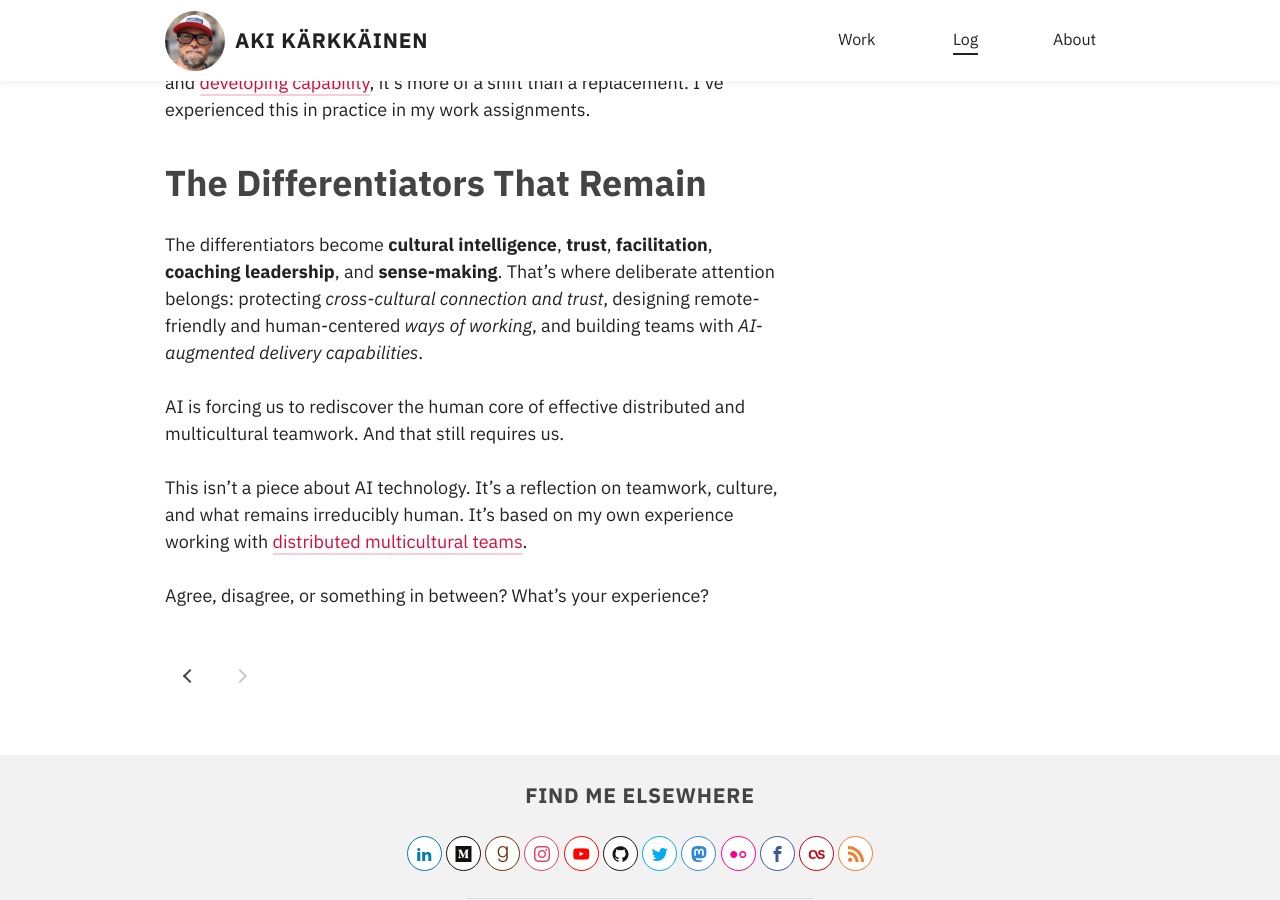
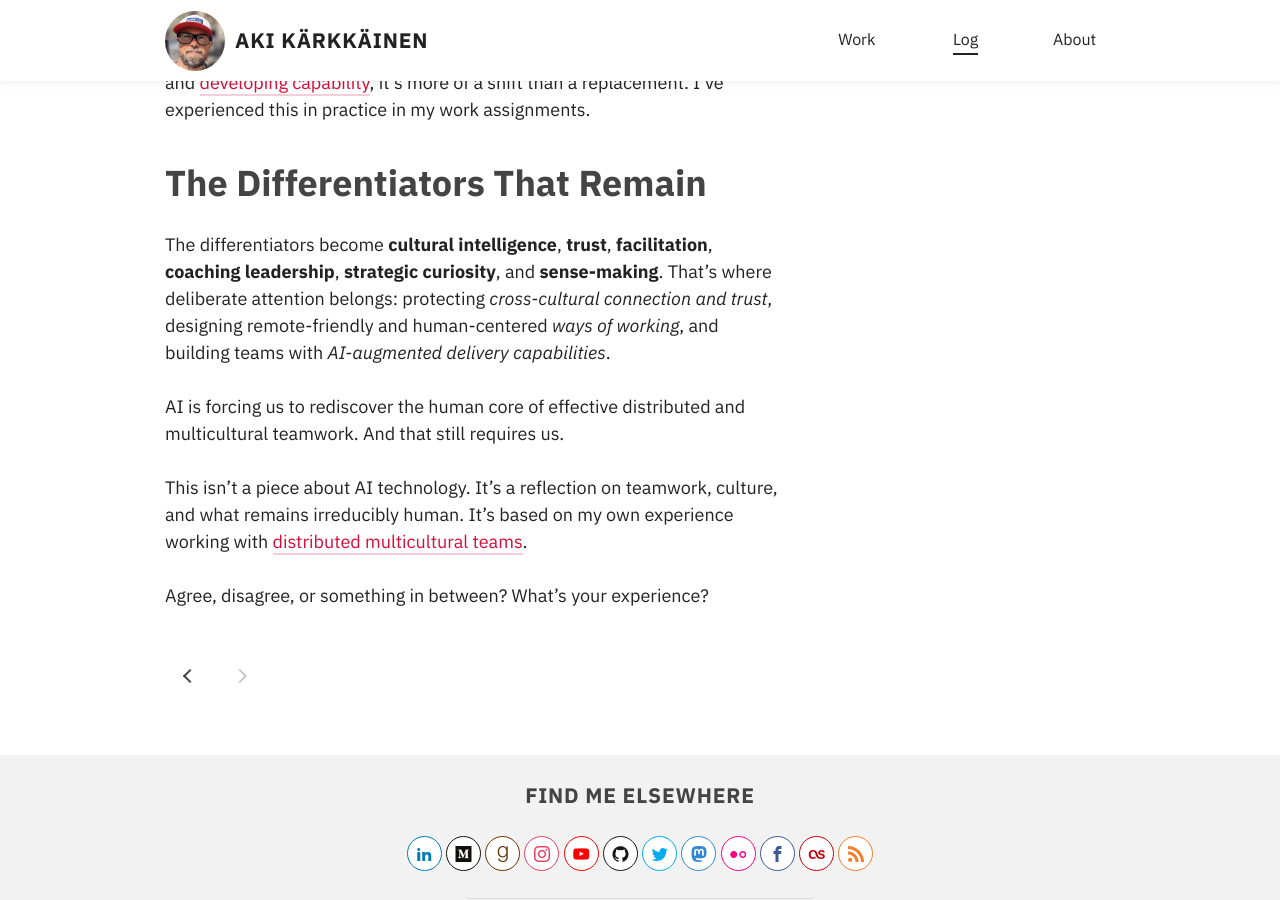
Before and after one commit to akikoo/akikoo.github.io, a Jekyll site: the page built from _posts/2026-02-24-rediscovering-the-human-core-of-teamwork.html, in a window 1280 px wide and 900 px high, scrolled down 2238 px. Built offline with Jekyll 4.4.1, drawn with Linux system fonts in a browser that asks for light colours; some web fonts are replaced.

Commit message:
Adapt text

```diff
--- a/_posts/2026-02-24-rediscovering-the-human-core-of-teamwork.html
+++ b/_posts/2026-02-24-rediscovering-the-human-core-of-teamwork.html
@@ -31,7 +31,7 @@ image:
 <p>For those who built their professional identity around maintaining process, AI may feel threatening. For those whose work is about enabling collaboration and <a href="/log/2025/07/06/breaking-free-from-the-capability-trap/">developing capability</a>, it’s more of a shift than a replacement. I’ve experienced this in practice in my work assignments.</p>
 
 <h2>The Differentiators That Remain</h2>
-<p>The differentiators become <strong>cultural intelligence</strong>, <strong>trust</strong>, <strong>facilitation</strong>, <strong>coaching leadership</strong>, and <strong>sense-making</strong>. That’s where deliberate attention belongs: protecting <em>cross-cultural connection and trust</em>, designing remote-friendly and human-centered <em>ways of working</em>, and building teams with <em>AI-augmented delivery capabilities</em>.</p>
+<p>The differentiators become <strong>cultural intelligence</strong>, <strong>trust</strong>, <strong>facilitation</strong>, <strong>coaching leadership</strong>, <strong>strategic curiosity</strong>, and <strong>sense-making</strong>. That’s where deliberate attention belongs: protecting <em>cross-cultural connection and trust</em>, designing remote-friendly and human-centered <em>ways of working</em>, and building teams with <em>AI-augmented delivery capabilities</em>.</p>
 <p>AI is forcing us to rediscover the human core of effective distributed and multicultural teamwork. And that still requires us.</p>
 
 <p>This isn’t a piece about AI technology. It’s a reflection on teamwork, culture, and what remains irreducibly human. It’s based on my own experience working with <a href="/log/2022/07/25/distributed-agile-teams/">distributed multicultural teams</a>.</p>
```
